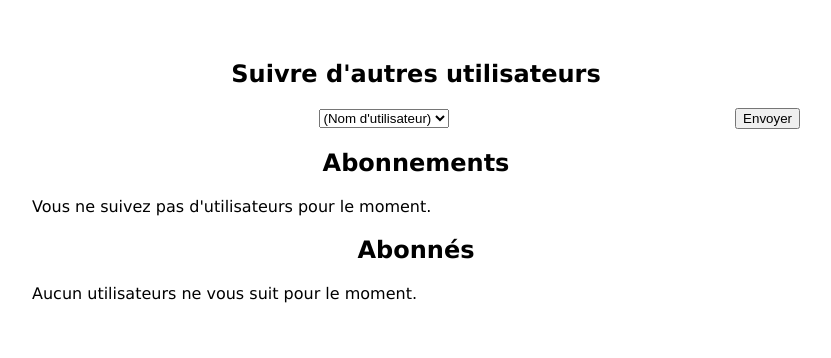
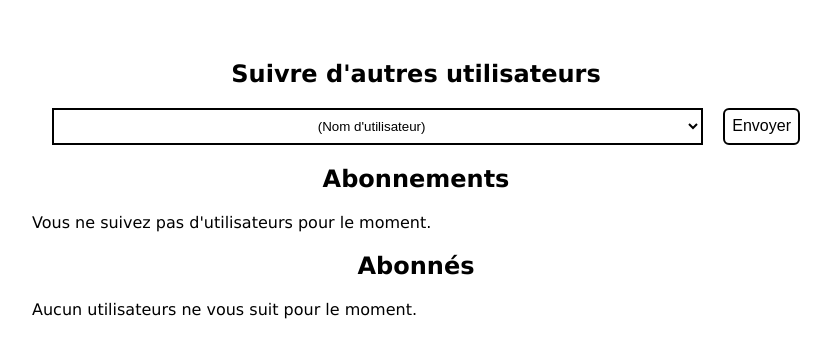
Before and after one commit to benjaminbourdon/LITReview, a Django app: page /review/abonnements in a window 1280 px wide. Shown: the part 90-448 px from the top of the page, without its empty margins (224-1055 px from the left). Run offline with Django 4.2, Linux system fonts and the light colour scheme; a user stored in the database is signed in; data comes from the database, SQL or seed files in the repository.

Commit message:
Improve style of add-follow form

```diff
--- a/review/static/css/style.css
+++ b/review/static/css/style.css
@@ -152,6 +152,18 @@ main h2 {
     text-align: center;
 }
 
+.inline-form select {
+    width: calc(100% - 40px);
+    text-align: center;
+    background-color: white;
+    border: black 2px solid;
+    padding: 8px;
+}
+
+.inline-form option[value=""] {
+    color: gray;
+}
+
 .list_user {
     width: 100%;
     border-collapse: collapse;
--- a/review/templates/linked_users.html
+++ b/review/templates/linked_users.html
@@ -9,7 +9,7 @@
 <form class="inline-form" action="" method="post">
     {% csrf_token %}
     {{ form.as_div }}
-    <input type="submit" value="Envoyer">
+    <input class="link-button" type="submit" value="Envoyer">
 </form>
 
 <h2>Abonnements</h2>
```
